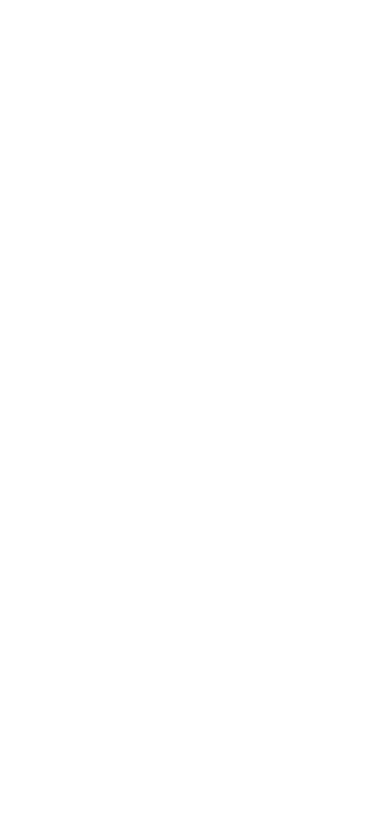
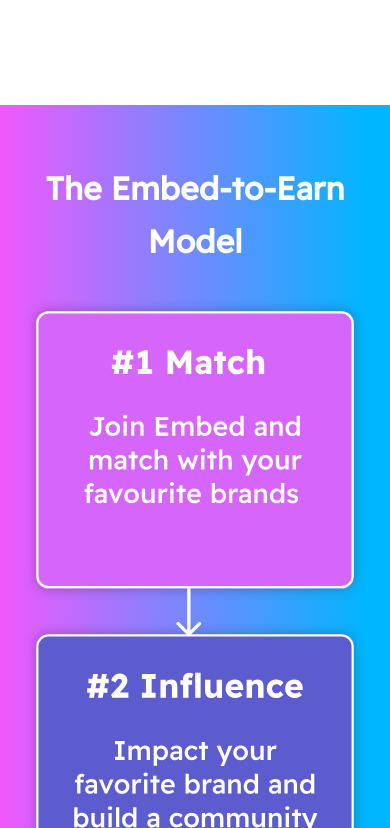
Before and after one commit to stefansujdovic/Embed-xyz, a React (Create React App) app: page / in a window 390 px wide. Shown: the part 1396-2224 px from the top of the page. Before the commit the page ends 1501 px from the top, so only its background shows below. Built offline with nearby package versions, Linux system fonts and the light colour scheme.

Commit message:
added Earn Model

```diff
--- a/src/App.js
+++ b/src/App.js
@@ -1,12 +1,14 @@
 import Layout from "../src/components/Layout"
 import HomeVideo from "./components/HomeVideo"
 import LeadTheChange from "./components/LeadTheChange";
+import EarnModel from "./components/EarnModel";
 
 function App() {
   return (
     <Layout>
       <HomeVideo />
       <LeadTheChange />
+      <EarnModel />
     </Layout>
   );
 }
--- /dev/null
+++ b/src/components/EarnModel.js
@@ -0,0 +1,26 @@
+import "../styles/EarnModel.css";
+
+const EarnModel = () => {
+    return (
+        <section className="earn-model-container">
+            <h3 className="section-title text-center">The Embed-to-Earn Model</h3>
+
+            <img
+                className="earn-model-destkop m-auto"
+                src="/images/earn_model/earn_model_desktop.svg"
+                alt="Earn Model"
+                title="Earn Model"
+            />
+
+            <img
+                className="earn-model-mobile"
+                src="/images/earn_model/earn_model_mobile.svg"
+                alt="Earn Model"
+                width={"100%"}
+                title="Earn Model"
+            />
+        </section>
+    );
+};
+
+export default EarnModel;
--- a/src/index.css
+++ b/src/index.css
@@ -6,6 +6,9 @@
   --brand-blue: #16bbfd;
   --section-mobile-spacing: 82px;
   --blue-color: #00b6ff;
+
+  --gradient-first-color: #f059fc;
+  --gradient-second-color: #00b6ff;
 }
 
 body {
@@ -19,6 +22,10 @@ body {
 
 .pr {
   position: relative;
+}
+
+.text-center {
+  text-align: center;
 }
 
 .m0 {
@@ -47,7 +54,7 @@ body {
 
 .module-border-wrap {
   position: relative;
-  background: linear-gradient(90deg, #f059fc, #00b6ff);
+  background: linear-gradient(90deg, var(--gradient-first-color), var(--gradient-second-color));
   padding: 4px;
   border-radius: 10px;
   width: 220px;
--- /dev/null
+++ b/src/styles/EarnModel.css
@@ -0,0 +1,34 @@
+.earn-model-container {
+  background: linear-gradient(
+    90deg,
+    var(--gradient-first-color) -0.05%,
+    var(--gradient-second-color) 94.34%
+  );
+  padding: var(--desktop-nav-padding);
+}
+
+.earn-model-container .section-title {
+  color: var(--white-color);
+}
+
+.earn-model-mobile {
+  display: none;
+}
+
+.earn-model-destkop {
+  display: block;
+}
+
+@media (max-width: 1024px) {
+  .earn-model-container {
+    padding: var(--mobile-nav-padding);
+  }
+
+  .earn-model-destkop {
+    display: none;
+  }
+
+  .earn-model-mobile {
+    display: block;
+  }
+}
```
Also changed, not shown: public/images/earn_model/earn_model_desktop.svg (added), public/images/earn_model/earn_model_mobile.svg (added).
